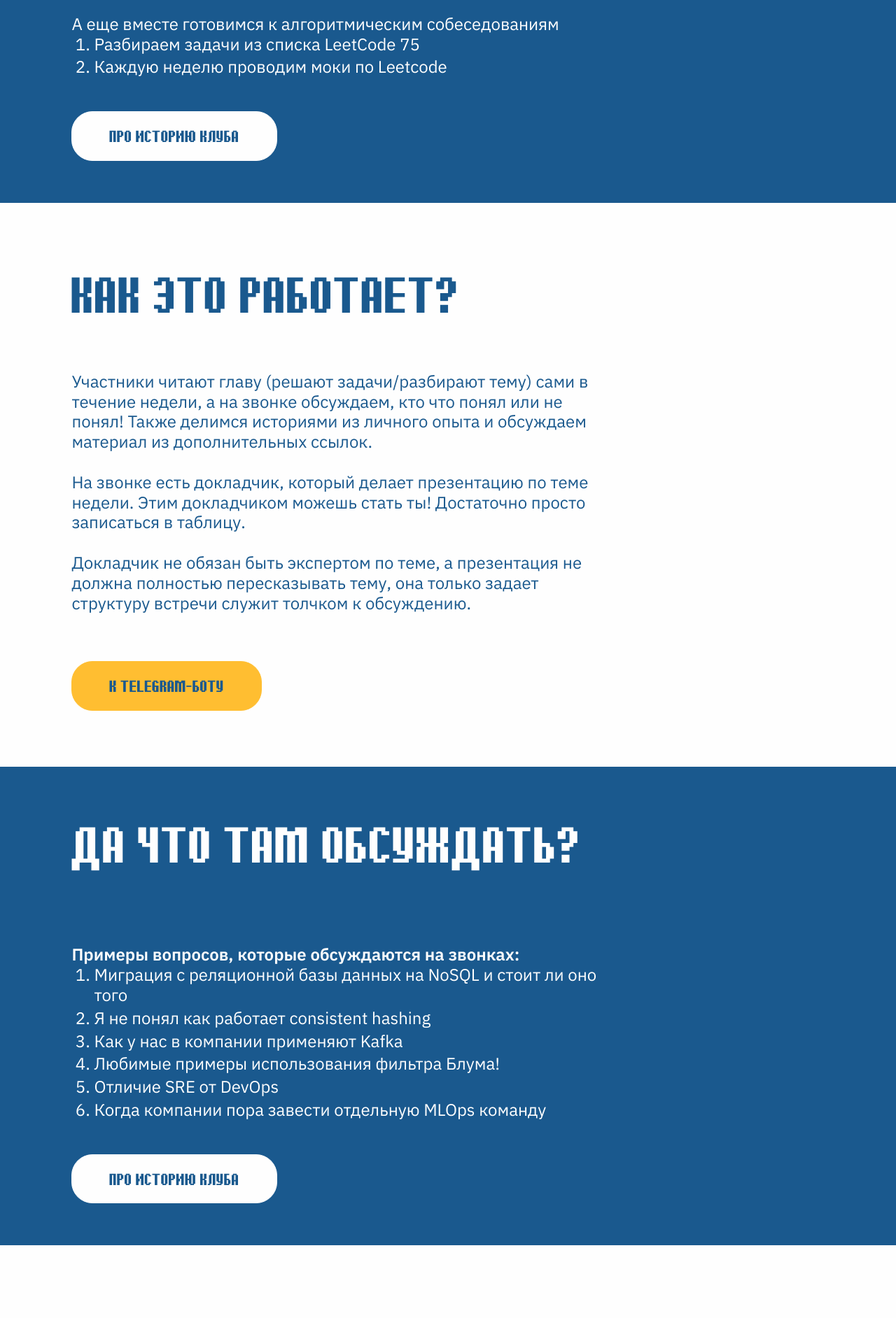
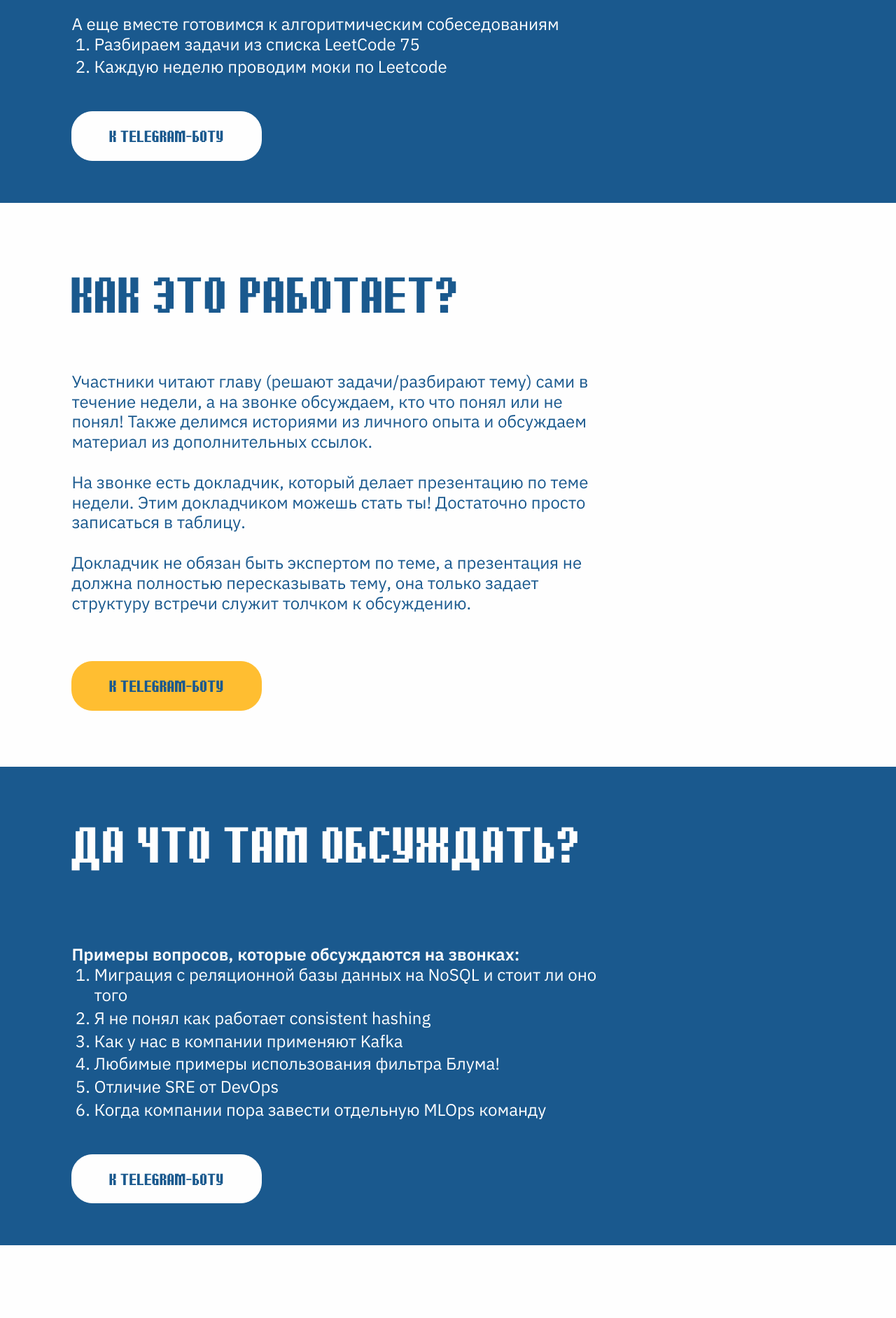
Before and after one commit to LenaAn/nelenkin-frontend, a React (Vite) app: page / in a window 1280 px wide. Shown: the part 1264-3148 px from the top of the page at 70% size. Built offline with nearby package versions, Linux system fonts and the light colour scheme.

Commit message:
almost every button is a telegram button

```diff
--- a/src/components/sections/PastBooksSection.jsx
+++ b/src/components/sections/PastBooksSection.jsx
@@ -5,7 +5,8 @@ function PastBoooksSection({blueSection}) {
         <section className={`section ${blueSection ? 'section-blue' : 'section-white'}`}>
             <div className="container section-inner">
                 <div className="section-text-block">
-                    <h1 className={`section-title ${blueSection ? 'section-title--light' : ''}`}>Какие книги читаем?</h1>
+                    <h1 className={`section-title ${blueSection ? 'section-title--light' : ''}`}>Какие книги
+                        читаем?</h1>
                     <div className="section-description">
                         Уже прочитали
                         <ol className="about-list">
@@ -27,13 +28,11 @@ function PastBoooksSection({blueSection}) {
                             <li>Разбираем задачи из списка LeetCode 75</li>
                             <li>Каждую неделю проводим моки по Leetcode</li>
                         </ol>
-
-
                     </div>
 
                     <div className="section-actions">
-                        <a href="https://vas3k.club/post/26356/" target="_blank" rel="noopener noreferrer"
-                           className={`btn ${blueSection ? 'btn--light' : 'btn--primary'}`}>Про историю клуба</a>
+                        <a href="https://t.me/neLenkin_bot" target="_blank" rel="noopener noreferrer"
+                           className={`btn ${blueSection ? 'btn--light' : 'btn--primary'}`}>к Telegram-боту</a>
                     </div>
                 </div>
 
--- a/src/components/sections/WhatToDiscuss.jsx
+++ b/src/components/sections/WhatToDiscuss.jsx
@@ -5,7 +5,8 @@ function WhatToDiscuss({blueSection}) {
         <section className={`section ${blueSection ? 'section-blue' : 'section-white'}`}>
             <div className="container section-inner">
                 <div className="section-text-block">
-                    <h1 className={`section-title ${blueSection ? 'section-title--light' : ''}`}>Да что там обсуждать?</h1>
+                    <h1 className={`section-title ${blueSection ? 'section-title--light' : ''}`}>Да что там
+                        обсуждать?</h1>
                     <div className="section-description">
                         <br/><br/>
                         <b>Примеры вопросов, которые обсуждаются на звонках:</b>
@@ -20,8 +21,8 @@ function WhatToDiscuss({blueSection}) {
                     </div>
 
                     <div className="section-actions">
-                        <a href="https://vas3k.club/post/26356/" target="_blank" rel="noopener noreferrer"
-                           className={`btn ${blueSection ? 'btn--light' : 'btn--primary'}`}>Про историю клуба</a>
+                        <a href="https://t.me/neLenkin_bot" target="_blank" rel="noopener noreferrer"
+                           className={`btn ${blueSection ? 'btn--light' : 'btn--primary'}`}>к Telegram-боту</a>
                     </div>
                 </div>
 
```
